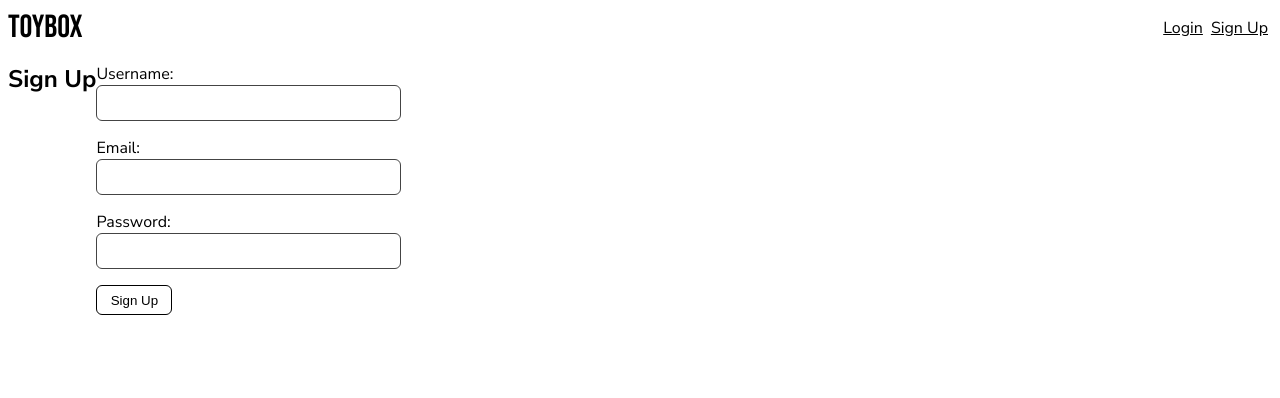
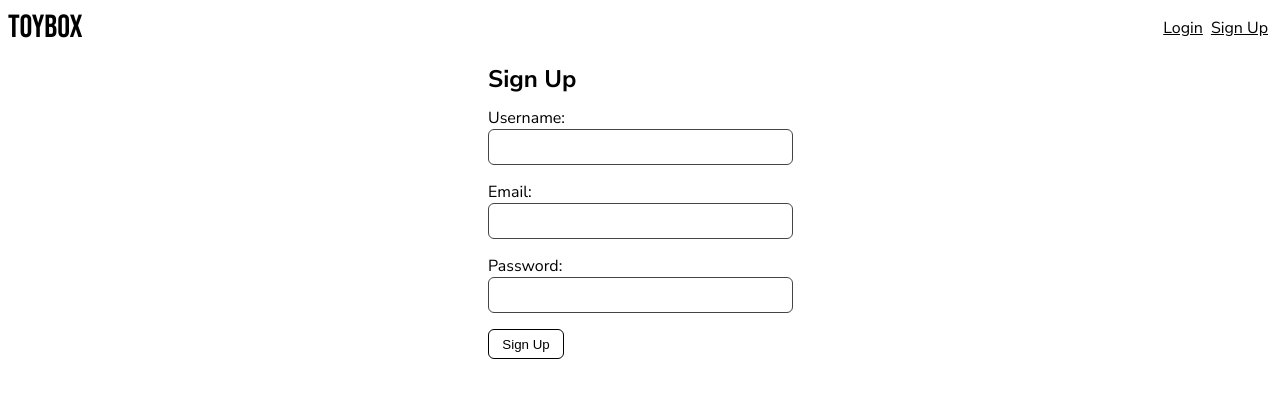
Before and after one commit to Waldoz53/toybox, a Next.js app: page /signup in a window 1280 px wide. Shown: the top 398 px of the page. Built offline with nearby package versions, Linux system fonts and the light colour scheme; no server answers; the database is empty.

Commit message:
added css adjustments for desktop

```diff
--- a/src/app/globals.css
+++ b/src/app/globals.css
@@ -18,7 +18,6 @@ button {
   border-style: none;
   border: 1px solid black;
   border-radius: 6px;
-  transition: .3s;
   background: white;
 }
 button:hover {
@@ -74,6 +73,8 @@ a {
 .post-page, .edit-page {
   display: flex;
   flex-wrap: wrap;
+  width: 300px;
+  margin: 0 auto;
 }
 .login-page h2, .signup-page h2,
 .post-page h2, .edit-page h2 {
@@ -113,6 +114,8 @@ a {
 .collection-container {
   display: flex;
   flex-wrap: wrap;
+  margin: 0 auto;
+  width: 300px;
 }
 .collection-item {
   width: 100%;
```
Also changed, not shown: 1 other file (tests, documents, lock files or other folders).
